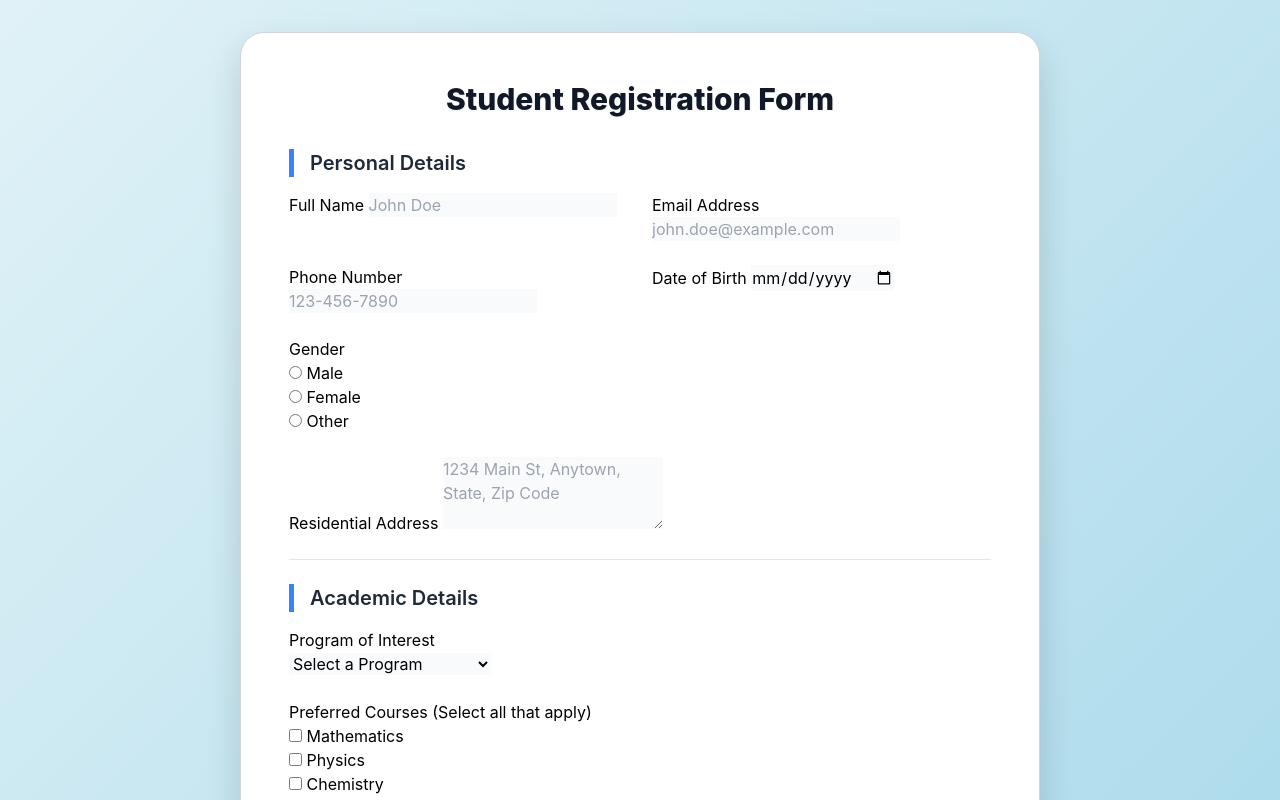
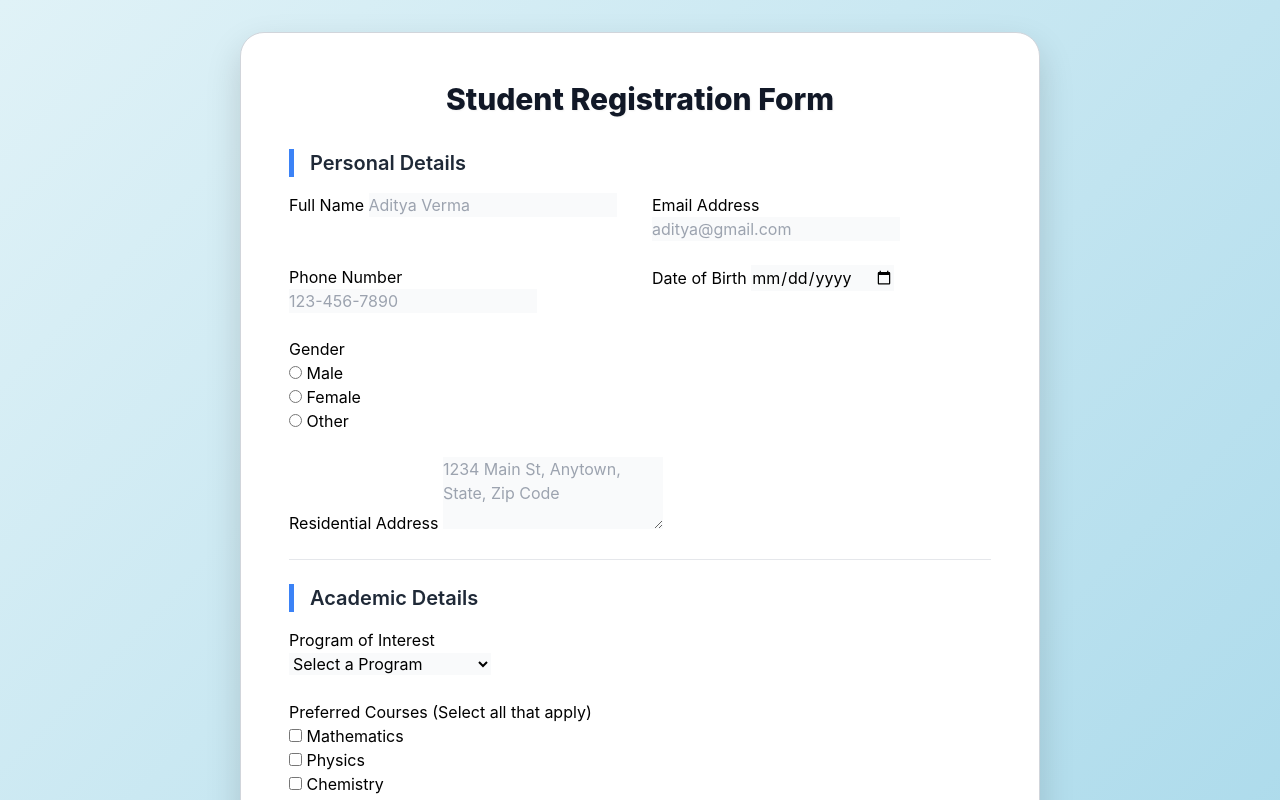
Before and after one commit to Adityaverma510/REGISTRATION-FORM, a plain HTML site: page form1.html in a window 1280 px wide. Shown: the top 800 px of the page. Drawn offline with nearby package versions, Linux system fonts and the light colour scheme.

Commit message:
Modified

```diff
--- a/form1.html
+++ b/form1.html
@@ -16,12 +16,12 @@
                 <div class="grid grid-cols-1 md:grid-cols-2 gap-6">
                     <div class="form-group">
                         <label for="fullName" class="form-label">Full Name</label>
-                        <input type="text" id="fullName" name="fullName" class="form-input" placeholder="John Doe" required>
+                        <input type="text" id="fullName" name="fullName" class="form-input" placeholder="Aditya Verma" required>
                     </div>
 
                     <div class="form-group">
                         <label for="email" class="form-label">Email Address</label>
-                        <input type="email" id="email" name="email" class="form-input" placeholder="john.doe@example.com" required>
+                        <input type="email" id="email" name="email" class="form-input" placeholder="aditya@gmail.com" required>
                     </div>
 
                     <div class="form-group">
```
